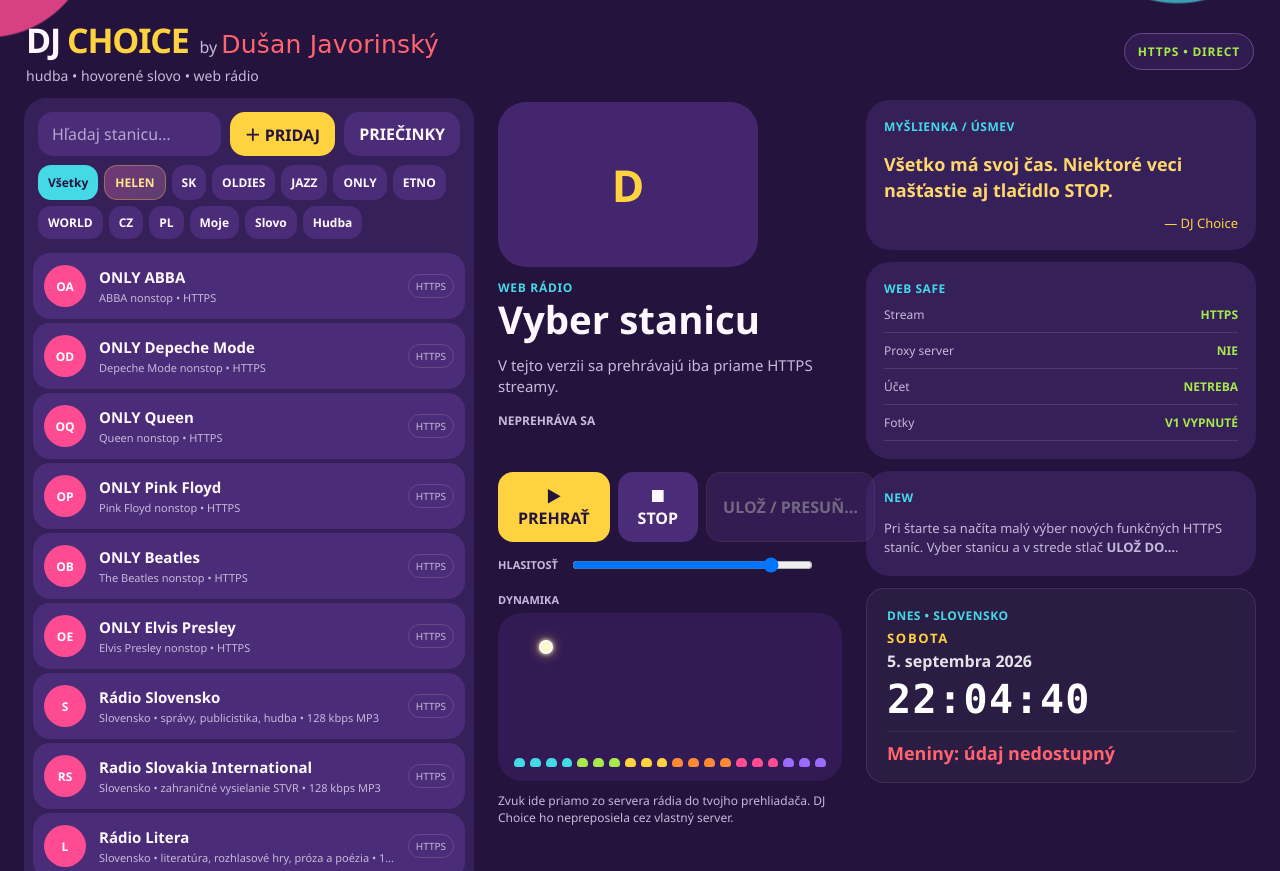
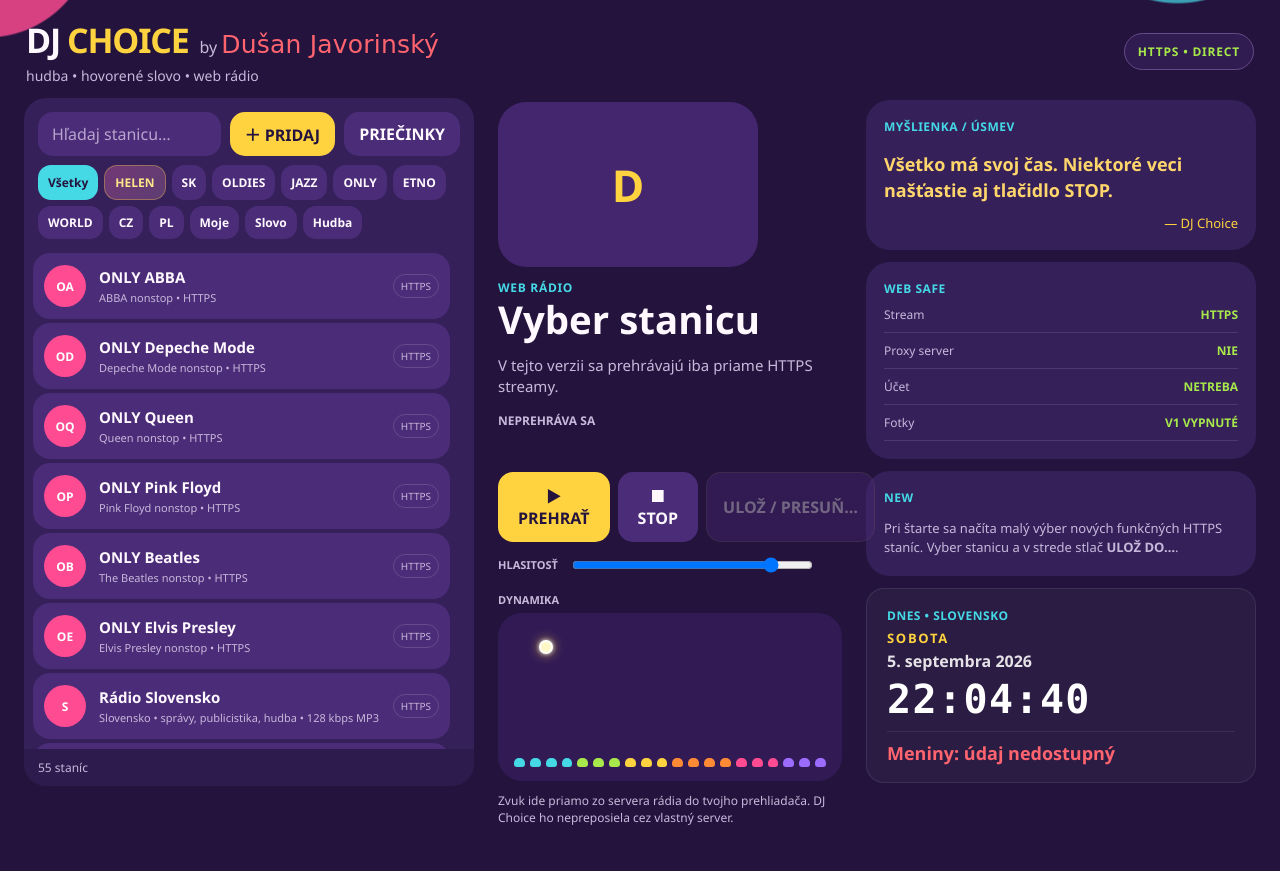
Before and after one commit to infokusima/djchoice, a plain HTML site: page index.html in a window 1280 px wide. Shown: the top 871 px of the page. Drawn offline with Linux system fonts and the light colour scheme; no server answers.

Commit message:
Add files via upload

```diff
--- a/extras.css
+++ b/extras.css
@@ -460,3 +460,58 @@ body.dj-jukebox .helen-photo-card{
   .controls{flex-wrap:wrap}
   .station-move-btn{flex:1 1 100%}
 }
+
+
+/* V11 – samostatné rolovanie zoznamu staníc na desktope */
+@media (min-width:761px){
+  .library{
+    height:calc(100vh - 112px);
+    min-height:0;
+    max-height:780px;
+    position:sticky;
+    top:94px;
+    overflow:hidden;
+  }
+
+  .station-list{
+    flex:1 1 auto;
+    min-height:0;
+    overflow-y:auto;
+    overflow-x:hidden;
+    overscroll-behavior:contain;
+    scrollbar-gutter:stable;
+  }
+
+  .station-list::-webkit-scrollbar{
+    width:10px;
+  }
+  .station-list::-webkit-scrollbar-track{
+    background:rgba(255,255,255,.025);
+    border-radius:10px;
+  }
+  .station-list::-webkit-scrollbar-thumb{
+    background:rgba(255,255,255,.16);
+    border:2px solid transparent;
+    background-clip:padding-box;
+    border-radius:10px;
+  }
+  .station-list::-webkit-scrollbar-thumb:hover{
+    background:rgba(255,255,255,.26);
+    border:2px solid transparent;
+    background-clip:padding-box;
+  }
+}
+
+/* Na mobile nech zostane prirodzené rolovanie celej stránky. */
+@media (max-width:760px){
+  .library{
+    height:auto;
+    max-height:none;
+    position:static;
+    overflow:visible;
+  }
+  .station-list{
+    overflow:visible;
+    max-height:none;
+  }
+}
--- a/index.html
+++ b/index.html
@@ -13,7 +13,7 @@
   <title>DJ Choice</title>
   <link rel="manifest" href="manifest.webmanifest">
   <link rel="stylesheet" href="styles.css?v=4">
-  <link rel="stylesheet" href="extras.css?v=10">
+  <link rel="stylesheet" href="extras.css?v=11">
   <link rel="icon" href="icon.svg" type="image/svg+xml">
 </head>
 <body>
```
